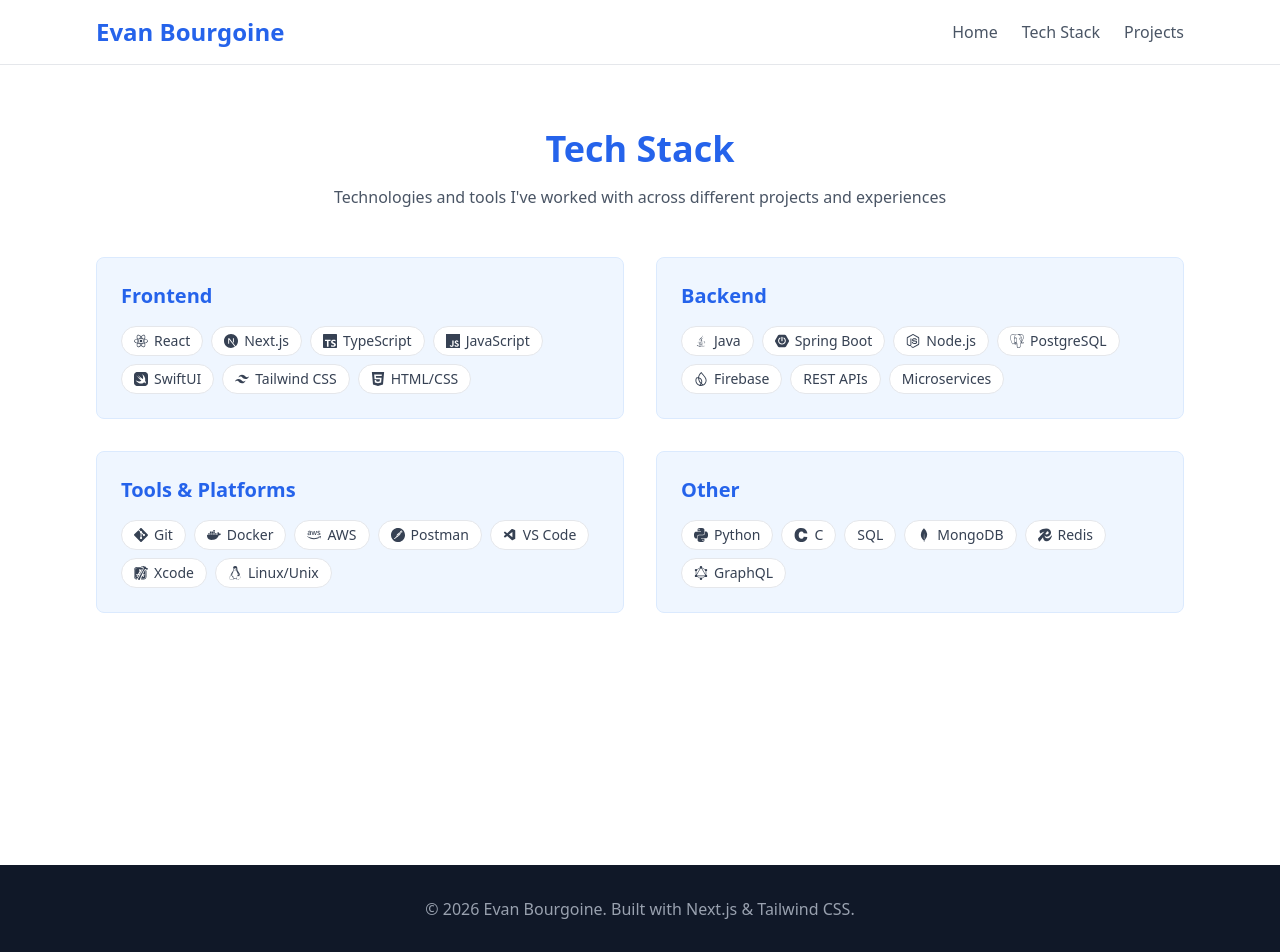
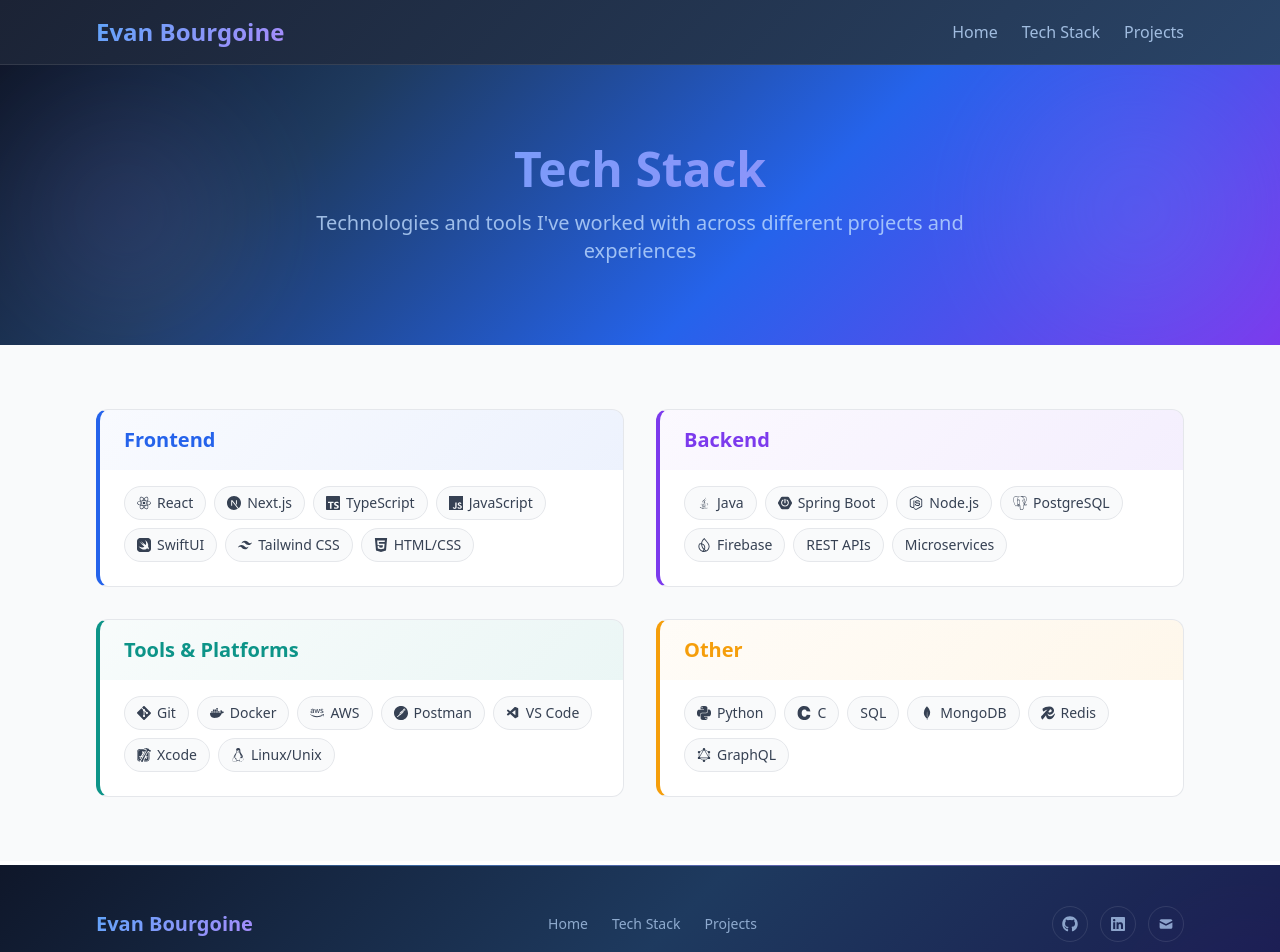
Before and after one commit to evanbourgoine/personal_website, a Next.js app: page /tech-stack in a window 1280 px wide. Shown: the top 952 px of the page. Built offline with nearby package versions, Linux system fonts and the light colour scheme.

Commit message:
updated styles/theme across entire app -- site is more cohesive

```diff
--- a/src/app/projects/page.tsx
+++ b/src/app/projects/page.tsx
@@ -1,7 +1,8 @@
 /**
  * projects/page.tsx — Projects page (/projects).
  *
- * Shows project categories first (iOS, Full-Stack, Backend, etc.).
+ * Features a dark gradient hero-style header matching the site theme,
+ * then shows project categories (iOS, Full-Stack, Backend, etc.).
  * Clicking a category reveals the projects within it, or displays
  * a friendly empty state if none exist yet.
  *
@@ -23,19 +24,39 @@
 export default function ProjectsPage() {
   return (
     <main className="min-h-screen">
-      <section className="py-12 md:py-16 bg-white">
-        <div className="max-w-6xl mx-auto px-4 sm:px-6 lg:px-8">
-          {/* Page heading */}
+      {/* ---- Dark gradient page header (matches hero/CTA theme) ---- */}
+      <section
+        className="relative overflow-hidden py-16 md:py-20"
+        style={{
+          background:
+            "linear-gradient(135deg, #0f172a 0%, #1e3a5f 25%, #2563eb 60%, #7c3aed 100%)",
+        }}
+      >
+        {/* Decorative floating orbs for depth */}
+        <div
+          className="absolute top-0 left-1/4 w-72 h-72 rounded-full opacity-20 blur-3xl"
+          style={{ background: "radial-gradient(circle, #60a5fa, transparent)" }}
+        />
+        <div
+          className="absolute bottom-0 right-1/4 w-64 h-64 rounded-full opacity-15 blur-3xl"
+          style={{ background: "radial-gradient(circle, #a78bfa, transparent)" }}
+        />
+
+        <div className="relative max-w-6xl mx-auto px-4 sm:px-6 lg:px-8 text-center">
           <AnimatedSection animation="fade-in">
-            <h3 className="text-3xl md:text-4xl font-bold text-center mb-4 text-primary">
+            <h1 className="text-4xl md:text-5xl font-bold mb-4 gradient-text-hero">
               Projects
-            </h3>
-            <p className="text-center text-gray-600 mb-8 md:mb-12 max-w-2xl mx-auto px-4">
+            </h1>
+            <p className="text-blue-200/80 text-lg md:text-xl max-w-2xl mx-auto">
               Browse by category to explore the projects I&apos;ve built
             </p>
           </AnimatedSection>
+        </div>
+      </section>
 
-          {/* Category → project browser (client component) */}
+      {/* ---- Category → project browser ---- */}
+      <section className="py-12 md:py-16 bg-gray-50">
+        <div className="max-w-6xl mx-auto px-4 sm:px-6 lg:px-8">
           <ProjectsBrowser />
         </div>
       </section>
--- a/src/app/tech-stack/page.tsx
+++ b/src/app/tech-stack/page.tsx
@@ -2,7 +2,8 @@
  * tech-stack/page.tsx — Tech Stack page (/tech-stack).
  *
  * Dedicated page for displaying all technical skills.
- * The TechStack component handles the layout and content internally.
+ * Features a dark gradient hero-style header that matches the site theme,
+ * then delegates to the TechStack component for the skill grid.
  *
  * Metadata override sets a page-specific title in the browser tab.
  */
--- a/src/components/layout/Footer.tsx
+++ b/src/components/layout/Footer.tsx
@@ -1,16 +1,123 @@
 /**
- * Footer.tsx — Simple site footer with copyright notice.
+ * Footer.tsx — Site-wide footer with dark gradient theme.
+ *
+ * Matches the hero/CTA dark gradient aesthetic for a cohesive look.
+ * Features a gradient divider line at the top and frosted glass feel.
  *
  * Rendered at the bottom of every page via the root layout.
  */
 
+import Link from "next/link";
+import { FaGithub, FaLinkedin } from "react-icons/fa";
+import { HiMail } from "react-icons/hi";
+
 export default function Footer() {
+  const currentYear = new Date().getFullYear();
+
   return (
-    <footer className="bg-gray-900 text-white py-6 md:py-8">
-      <div className="max-w-6xl mx-auto px-4 sm:px-6 lg:px-8 text-center">
-        <p className="text-gray-400 text-sm md:text-base">
-          &copy; {new Date().getFullYear()} Evan Bourgoine. Built with Next.js
-          &amp; Tailwind CSS.
+    <footer
+      className="relative overflow-hidden"
+      style={{
+        background:
+          "linear-gradient(135deg, #0f172a 0%, #1e3a5f 50%, #1a1a4e 100%)",
+      }}
+    >
+      {/* Gradient divider line at the top */}
+      <div
+        className="h-px w-full"
+        style={{
+          background:
+            "linear-gradient(90deg, transparent, rgba(96,165,250,0.5), rgba(167,139,250,0.5), transparent)",
+        }}
+      />
+
+      {/* Decorative floating orb — subtle background depth */}
+      <div
+        className="absolute -bottom-16 -right-16 w-48 h-48 rounded-full opacity-10 blur-3xl"
+        style={{
+          background: "radial-gradient(circle, #7c3aed, transparent)",
+        }}
+      />
+
+      <div className="max-w-6xl mx-auto px-4 sm:px-6 lg:px-8 py-8 md:py-10">
+        {/* Top row: brand + nav links + social icons */}
+        <div className="flex flex-col md:flex-row justify-between items-center gap-6 mb-6">
+          {/* Brand */}
+          <Link
+            href="/"
+            className="text-xl font-bold gradient-text-hero hover:opacity-80 transition-opacity"
+          >
+            Evan Bourgoine
+          </Link>
+
+          {/* Nav links */}
+          <nav className="flex gap-6">
+            <Link
+              href="/"
+              className="text-blue-200/70 hover:text-white transition-colors text-sm"
+            >
+              Home
+            </Link>
+            <Link
+              href="/tech-stack"
+              className="text-blue-200/70 hover:text-white transition-colors text-sm"
+            >
+              Tech Stack
+            </Link>
+            <Link
+              href="/projects"
+              className="text-blue-200/70 hover:text-white transition-colors text-sm"
+            >
+              Projects
+            </Link>
+          </nav>
+
+          {/* Social icons */}
+          <div className="flex gap-3">
+            <a
+              href="https://github.com/evanbourgoine"
+              target="_blank"
+              rel="noopener noreferrer"
+              className="w-9 h-9 rounded-full flex items-center justify-center
+                         text-blue-200/70 hover:text-white transition-all duration-200
+                         border border-white/10 hover:border-white/30
+                         hover:bg-white/5"
+              aria-label="GitHub"
+            >
+              <FaGithub className="w-4 h-4" />
+            </a>
+            <a
+              href="https://linkedin.com/in/evan-bourgoine"
+              target="_blank"
+              rel="noopener noreferrer"
+              className="w-9 h-9 rounded-full flex items-center justify-center
+                         text-blue-200/70 hover:text-white transition-all duration-200
+                         border border-white/10 hover:border-white/30
+                         hover:bg-white/5"
+              aria-label="LinkedIn"
+            >
+              <FaLinkedin className="w-4 h-4" />
+            </a>
+            <a
+              href="mailto:evan.bourgoine@gmail.com"
+              className="w-9 h-9 rounded-full flex items-center justify-center
+                         text-blue-200/70 hover:text-white transition-all duration-200
+                         border border-white/10 hover:border-white/30
+                         hover:bg-white/5"
+              aria-label="Email"
+            >
+              <HiMail className="w-4 h-4" />
+            </a>
+          </div>
+        </div>
+
+        {/* Divider */}
+        <div className="h-px w-full bg-white/10 mb-6" />
+
+        {/* Copyright */}
+        <p className="text-blue-200/50 text-sm text-center">
+          &copy; {currentYear} Evan Bourgoine. Built with Next.js &amp;
+          Tailwind CSS.
         </p>
       </div>
     </footer>
--- a/src/components/layout/Header.tsx
+++ b/src/components/layout/Header.tsx
@@ -1,15 +1,13 @@
 /**
- * Header.tsx — Sticky site-wide navigation bar.
+ * Header.tsx — Sticky site-wide navigation bar with dark gradient theme.
  *
- * Renders at the top of every page via the root layout.
+ * Matches the hero/CTA dark gradient aesthetic. Uses a frosted glass
+ * (backdrop-blur) effect so page content is subtly visible behind it.
  *
  * Features:
- *   - Brand name on the left links back to home.
+ *   - Brand name on the left (gradient text) links back to home.
  *   - Desktop nav links on the right (hidden on mobile).
  *   - Mobile hamburger menu that toggles a dropdown nav.
- *
- * Navigation links point to separate pages (/tech-stack, /projects)
- * rather than anchor links on one long page.
  */
 
 "use client";
@@ -31,13 +29,21 @@
   ];
 
   return (
-    <header className="bg-white border-b border-gray-200 sticky top-0 z-50">
+    <header
+      className="sticky top-0 z-50 border-b border-white/10"
+      style={{
+        background:
+          "linear-gradient(135deg, rgba(15,23,42,0.95), rgba(30,58,95,0.95))",
+        backdropFilter: "blur(12px)",
+        WebkitBackdropFilter: "blur(12px)",
+      }}
+    >
       <nav className="max-w-6xl mx-auto px-4 sm:px-6 lg:px-8 py-4">
         <div className="flex justify-between items-center">
-          {/* Brand name — links home */}
+          {/* Brand name — gradient text, links home */}
           <Link
             href="/"
-            className="text-xl sm:text-2xl font-bold text-primary hover:opacity-80 transition-opacity"
+            className="text-xl sm:text-2xl font-bold gradient-text-hero hover:opacity-80 transition-opacity"
           >
             Evan Bourgoine
           </Link>
@@ -48,7 +54,7 @@
               <Link
                 key={link.href}
                 href={link.href}
-                className="text-gray-600 hover:text-primary transition-colors duration-200"
+                className="text-blue-200/80 hover:text-white transition-colors duration-200"
               >
                 {link.label}
               </Link>
@@ -58,7 +64,7 @@
           {/* Mobile hamburger button — visible below md breakpoint */}
           <button
             onClick={toggleMenu}
-            className="md:hidden p-2 text-gray-600 hover:text-primary transition-colors"
+            className="md:hidden p-2 text-blue-200/80 hover:text-white transition-colors"
             aria-label="Toggle menu"
           >
             {isMenuOpen ? (
@@ -71,14 +77,14 @@
 
         {/* Mobile dropdown navigation */}
         {isMenuOpen && (
-          <div className="md:hidden mt-4 pb-4 border-t border-gray-200 pt-4">
+          <div className="md:hidden mt-4 pb-4 border-t border-white/10 pt-4">
             <div className="flex flex-col gap-4">
               {navLinks.map((link) => (
                 <Link
                   key={link.href}
                   href={link.href}
                   onClick={toggleMenu}
-                  className="text-gray-600 hover:text-primary transition-colors duration-200 text-lg"
+                  className="text-blue-200/80 hover:text-white transition-colors duration-200 text-lg"
                 >
                   {link.label}
                 </Link>
--- a/src/components/sections/TechCategory.tsx
+++ b/src/components/sections/TechCategory.tsx
@@ -3,6 +3,9 @@
  *
  * Used inside TechStack to render one card per category (e.g. "Frontend",
  * "Backend"). Each card maps its skills array to SkillBadge components.
+ *
+ * Features a colored accent border on the left and a subtle gradient header
+ * bar that uses the category's brand color for visual identity.
  *
  * Each skill is an object with a `name` string and an optional `icon`
  * (a React node such as an <SiReact /> component from react-icons).
@@ -20,16 +23,45 @@
 interface TechCategoryProps {
   title: string;
   skills: Skill[];
+  /** Brand color for the category accent (hex string, e.g. "#2563eb") */
+  color?: string;
 }
 
-export default function TechCategory({ title, skills }: TechCategoryProps) {
+export default function TechCategory({
+  title,
+  skills,
+  color = "#2563eb",
+}: TechCategoryProps) {
   return (
-    <div className="bg-blue-50 rounded-lg p-6 border border-blue-100 hover:border-primary transition-colors duration-200">
-      <h4 className="text-xl font-semibold text-primary mb-4">{title}</h4>
-      <div className="flex flex-wrap gap-2">
-        {skills.map((skill) => (
-          <SkillBadge key={skill.name} skill={skill.name} icon={skill.icon} />
-        ))}
+    <div
+      className="bg-white rounded-xl overflow-hidden border border-gray-200
+                 hover:shadow-xl transition-all duration-300 hover:scale-[1.01]"
+      style={{ borderLeft: `4px solid ${color}` }}
+    >
+      {/* Category header with subtle gradient tint */}
+      <div
+        className="px-6 py-4"
+        style={{
+          background: `linear-gradient(135deg, ${color}08, ${color}15)`,
+        }}
+      >
+        <h4 className="text-xl font-bold" style={{ color }}>
+          {title}
+        </h4>
+      </div>
+
+      {/* Skill badges */}
+      <div className="px-6 pb-6 pt-4">
+        <div className="flex flex-wrap gap-2">
+          {skills.map((skill) => (
+            <SkillBadge
+              key={skill.name}
+              skill={skill.name}
+              icon={skill.icon}
+              accentColor={color}
+            />
+          ))}
+        </div>
       </div>
     </div>
   );
--- a/src/components/sections/TechStack.tsx
+++ b/src/components/sections/TechStack.tsx
@@ -1,9 +1,11 @@
 /**
  * TechStack.tsx — Displays all technical skills organized by category.
  *
- * Renders a 2-column grid (on desktop) of TechCategory cards.
+ * Features a dark gradient page header that matches the site-wide theme,
+ * followed by a 2-column grid (on desktop) of TechCategory cards on a
+ * light background.
+ *
  * Each card fades in with a staggered animation using AnimatedSection.
- *
  * Every skill includes a technology icon from the react-icons Simple Icons
  * (Si) set. Skills without a well-known logo omit the icon and display
  * as text-only badges.
@@ -106,35 +108,58 @@
   ];
 
   return (
-    <section id="tech-stack" className="py-12 md:py-16 bg-white">
-      <div className="max-w-6xl mx-auto px-4 sm:px-6 lg:px-8">
-        {/* Section heading */}
+    <>
+      {/* ---- Dark gradient page header (matches hero/CTA theme) ---- */}
+      <section
+        className="relative overflow-hidden py-16 md:py-20"
+        style={{
+          background:
+            "linear-gradient(135deg, #0f172a 0%, #1e3a5f 25%, #2563eb 60%, #7c3aed 100%)",
+        }}
+      >
+        {/* Decorative floating orbs for depth */}
+        <div
+          className="absolute top-0 right-0 w-72 h-72 rounded-full opacity-20 blur-3xl"
+          style={{ background: "radial-gradient(circle, #60a5fa, transparent)" }}
+        />
+        <div
+          className="absolute bottom-0 left-0 w-64 h-64 rounded-full opacity-15 blur-3xl"
+          style={{ background: "radial-gradient(circle, #a78bfa, transparent)" }}
+        />
+
+        <div className="relative max-w-6xl mx-auto px-4 sm:px-6 lg:px-8 text-center">
           <AnimatedSection animation="fade-in">
-          <h3 className="text-3xl md:text-4xl font-bold text-center mb-4 text-primary">
+            <h1 className="text-4xl md:text-5xl font-bold mb-4 gradient-text-hero">
               Tech Stack
-          </h3>
-          <p className="text-center text-gray-600 mb-8 md:mb-12 max-w-2xl mx-auto px-4">
+            </h1>
+            <p className="text-blue-200/80 text-lg md:text-xl max-w-2xl mx-auto">
               Technologies and tools I&apos;ve worked with across different
               projects and experiences
             </p>
           </AnimatedSection>
+        </div>
+      </section>
 
+      {/* ---- Skill category grid ---- */}
+      <section className="py-12 md:py-16 bg-gray-50">
+        <div className="max-w-6xl mx-auto px-4 sm:px-6 lg:px-8">
           {/* 2-column grid of category cards with staggered animations */}
           <div className="grid grid-cols-1 sm:grid-cols-2 gap-6 md:gap-8">
             <AnimatedSection animation="fade-in-left" delay={100}>
-            <TechCategory title="Frontend" skills={frontend} />
+              <TechCategory title="Frontend" skills={frontend} color="#2563eb" />
             </AnimatedSection>
             <AnimatedSection animation="fade-in-right" delay={200}>
-            <TechCategory title="Backend" skills={backend} />
+              <TechCategory title="Backend" skills={backend} color="#7c3aed" />
             </AnimatedSection>
             <AnimatedSection animation="fade-in-left" delay={300}>
-            <TechCategory title="Tools & Platforms" skills={tools} />
+              <TechCategory title="Tools & Platforms" skills={tools} color="#0d9488" />
             </AnimatedSection>
             <AnimatedSection animation="fade-in-right" delay={400}>
-            <TechCategory title="Other" skills={other} />
+              <TechCategory title="Other" skills={other} color="#f59e0b" />
             </AnimatedSection>
           </div>
         </div>
       </section>
+    </>
   );
 }
--- a/src/components/ui/SkillBadge.tsx
+++ b/src/components/ui/SkillBadge.tsx
@@ -4,38 +4,65 @@
  * Used inside TechCategory cards on the Tech Stack page.
  *
  * Props:
- *   skill   — the technology name displayed as text.
- *   icon    — (optional) a React node (e.g. an <SiReact /> icon) rendered
- *             inline before the skill name. If omitted, only text is shown.
- *   variant — visual style:
- *     "default"  — white background, subtle border, turns blue on hover.
+ *   skill       — the technology name displayed as text.
+ *   icon        — (optional) a React node (e.g. an <SiReact /> icon) rendered
+ *                 inline before the skill name. If omitted, only text is shown.
+ *   accentColor — (optional) hex color for hover border/text accent.
+ *   variant     — visual style:
+ *     "default"  — white background, subtle border, themed accent on hover.
  *     "featured" — solid blue background with white text.
  */
+
+"use client";
 
 import { ReactNode } from "react";
 
 interface SkillBadgeProps {
   skill: string;
   icon?: ReactNode;
+  accentColor?: string;
   variant?: "default" | "featured";
 }
 
 export default function SkillBadge({
   skill,
   icon,
+  accentColor,
   variant = "default",
 }: SkillBadgeProps) {
   const baseClasses =
-    "inline-flex items-center gap-1.5 px-3 py-1 rounded-full text-sm transition-all duration-200";
+    "inline-flex items-center gap-1.5 px-3 py-1.5 rounded-full text-sm font-medium transition-all duration-200";
 
-  const variantClasses =
-    variant === "featured"
-      ? "bg-primary text-white border border-primary hover:bg-primary-dark"
-      : "bg-white text-gray-700 border border-gray-200 hover:border-primary hover:text-primary";
+  // Featured variant stays the same
+  if (variant === "featured") {
+    return (
+      <span
+        className={`${baseClasses} bg-primary text-white border border-primary hover:bg-primary-dark`}
+      >
+        {icon && <span className="flex-shrink-0 text-[1em]">{icon}</span>}
+        {skill}
+      </span>
+    );
+  }
 
+  // Default variant — dynamic accent colour on hover via event handlers
   return (
-    <span className={`${baseClasses} ${variantClasses}`}>
-      {/* Icon rendered inline before the label (only if provided) */}
+    <span
+      className={`${baseClasses} bg-gray-50 text-gray-700 border border-gray-200 cursor-default
+                   hover:shadow-sm`}
+      onMouseEnter={(e) => {
+        if (accentColor) {
+          (e.currentTarget as HTMLElement).style.borderColor = accentColor;
+          (e.currentTarget as HTMLElement).style.color = accentColor;
+        }
+      }}
+      onMouseLeave={(e) => {
+        if (accentColor) {
+          (e.currentTarget as HTMLElement).style.borderColor = "";
+          (e.currentTarget as HTMLElement).style.color = "";
+        }
+      }}
+    >
       {icon && <span className="flex-shrink-0 text-[1em]">{icon}</span>}
       {skill}
     </span>
```
Also changed, not shown: src/app/projects/[slug]/page.tsx (+56 -29 lines), src/components/sections/CategoryCard.tsx (+27 -8 lines), src/components/sections/ProjectCard.tsx (+26 -9 lines). Lines whose indentation alone changed are shown as unchanged.
